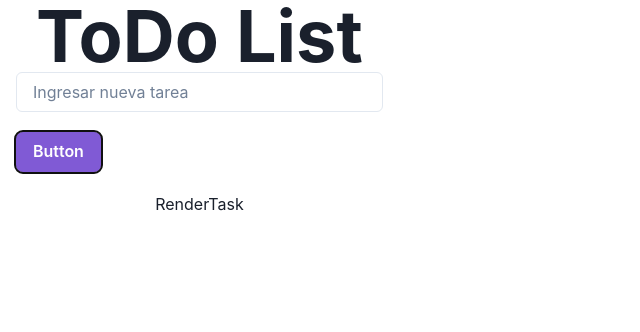
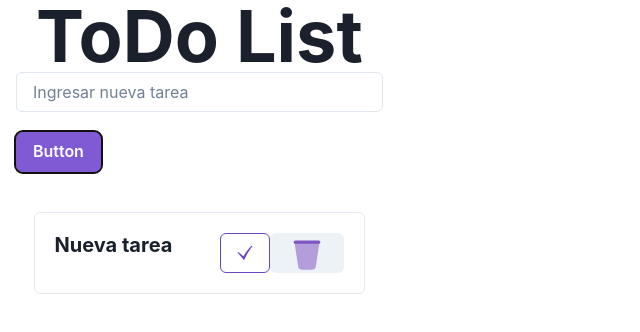
Before and after one commit to Makorii/todo-list, a React (Vite) app: page / in a window 1280 px wide. Both pictures are taken after a click on the button "Button". Shown: the top 332 px of the page, without its empty margins (0-640 px from the left). Built offline with nearby package versions, Linux system fonts and the light colour scheme.

Commit message:
armo estructura de cada tarea al agregarla y doy funcionabilidad

```diff
--- a/src/components/RenderTask.jsx
+++ b/src/components/RenderTask.jsx
@@ -1,9 +1,34 @@
 import React from 'react'
+import { Card, Heading, CardBody, Stack, CardFooter, Button } from '@chakra-ui/react'
+import { Text } from '@chakra-ui/react'
+import { GiCheckMark } from "react-icons/gi";
+import { FcEmptyTrash } from "react-icons/fc";
 
-function RenderTask() {
+
+function RenderTask({id, task, onClose, onStatus, status}) {
   return (
-    <div>RenderTask</div>
-  )
+    <Card
+      direction={{ base: "column" }}
+      overflow="hidden"
+      variant="outline"
+      my={5}
+    >
+      <Stack direction={{ base: "row" }}>
+        <CardBody>
+          <Heading size="md">Nueva tarea</Heading>
+          {status === false ? <Text py="2">{task}</Text> : <Text as='s' py="2">{task}</Text>}
+        </CardBody>
+        <CardFooter alignItems={'center'}>
+          <Button variant="outline" colorScheme="purple" onClick={() => onStatus(id)}>
+            <GiCheckMark />
+          </Button>
+          <Button type='button' onClick={() => onClose(id)}>
+            <FcEmptyTrash size={40} />
+          </Button>
+        </CardFooter>
+      </Stack>
+    </Card>
+  );
 }
 
 export default RenderTask
```
